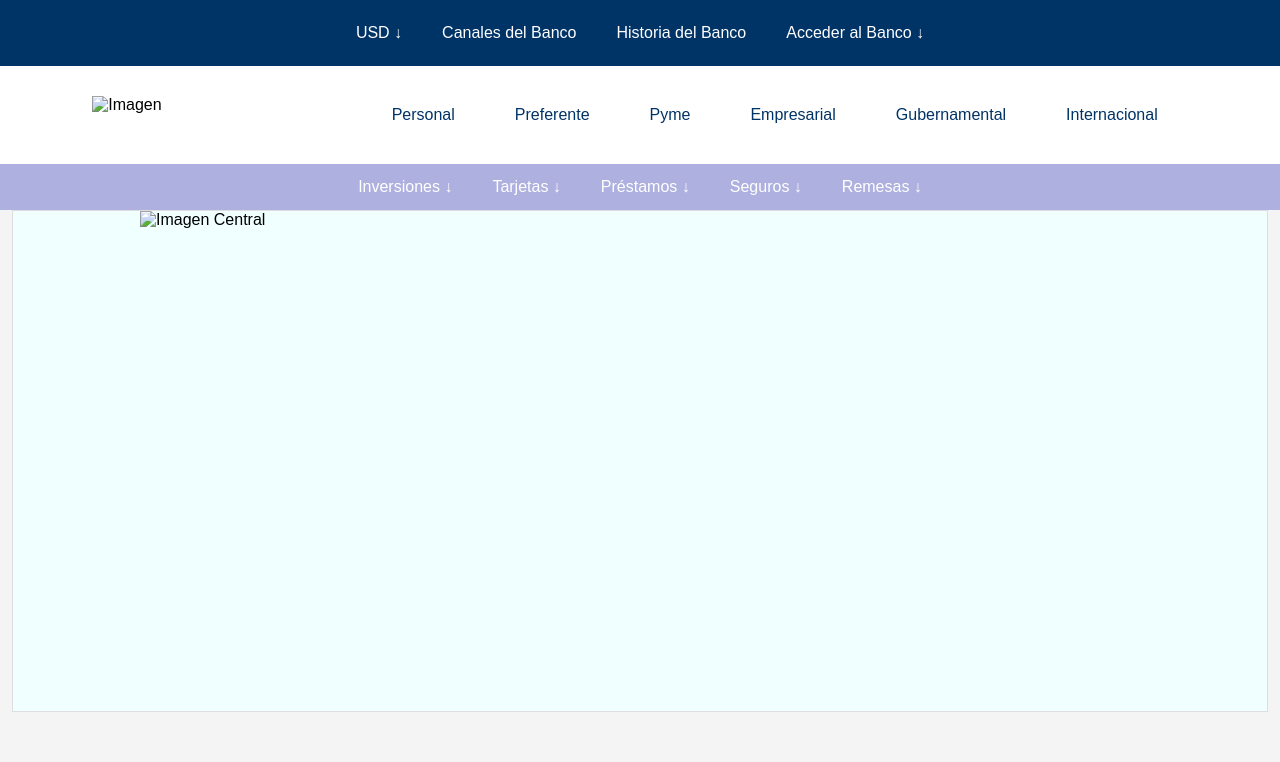
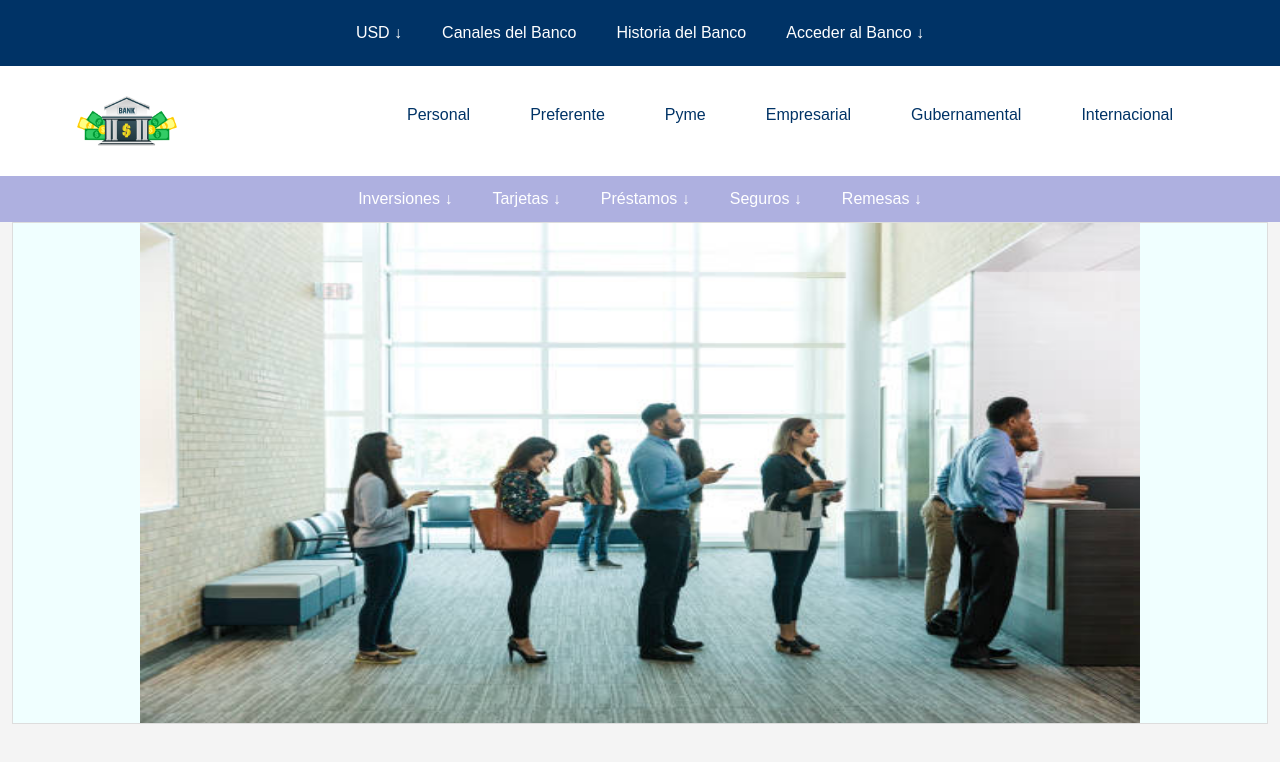
Before and after one commit to Engergroud/Menu_Banco, a plain HTML site: page docs/index.html in a window 1280 px wide. Shown: the top 762 px of the page. Drawn offline with Linux system fonts and the light colour scheme.

Commit message:
Update index.html

```diff
--- a/docs/index.html
+++ b/docs/index.html
@@ -30,7 +30,7 @@
         <div class="image-table-container">
 
             <div class="options-table">
-                <img src="Imagen/Imagen2.jpg" alt="Imagen" class="small-image">
+                <img src="image/Imagen2.jpg" alt="Imagen" class="small-image">
                 <a href="#personal-section" class="table-button">Personal</a>
                 <a href="#" class="table-button">Preferente</a>
                 <a href="#" class="table-button">Pyme</a>
@@ -187,7 +187,7 @@
         </section>
 
         <div class="center-box">
-            <img src="Imagen/Imagen.jpg" alt="Imagen Central">
+            <img src="image/Imagen.jpg" alt="Imagen Central">
         </div>
     </div>
 </body>
```
